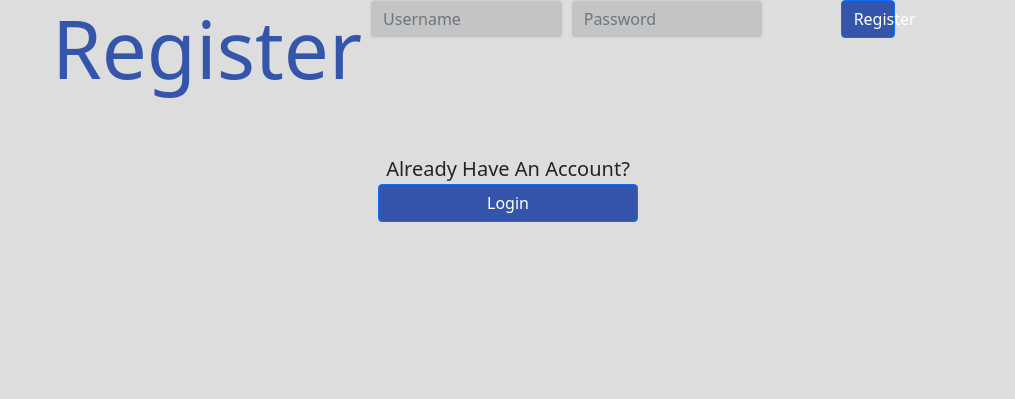
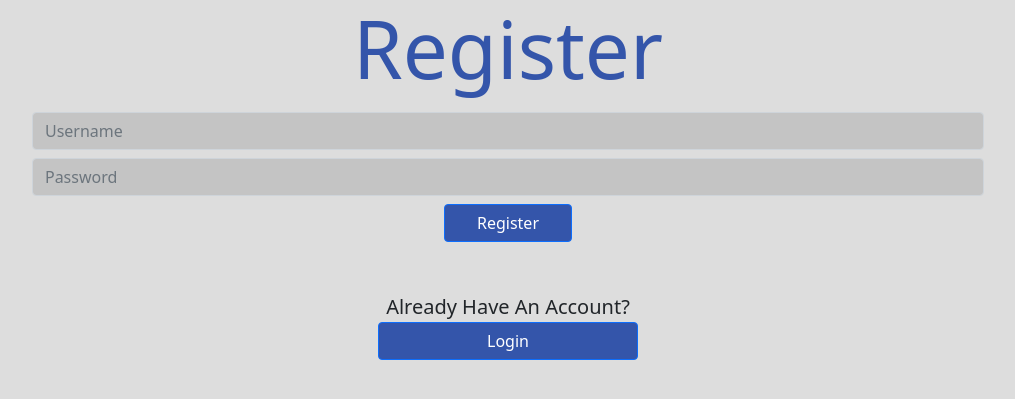
Before and after one commit to RandxmStranger/Pictionary, a Flask app: page /register in a window 1280 px wide. Shown: the top 399 px of the page, without its empty margins (132-1147 px from the left). Run offline with Flask 2, Linux system fonts and the light colour scheme; some libraries are stand-ins or nearby versions.

Commit message:
finished!!!!!!!

```diff
--- a/static/spectateapp.js
+++ b/static/spectateapp.js
@@ -2,6 +2,8 @@ const canvas = document.getElementById("spectatecanvas");
 const socket = io.connect('http://' + document.domain + ':' + location.port); //This creates a socket connection with the flask server
 const chatinput = document.getElementById("chatinput");
 const ctx = canvas.getContext("2d");
+ctx.canvas.width = 1000;
+ctx.canvas.height = 680;
 
 socket.emit("syncSID") //This synchronises the socket id with the server so that the server can contact this user directly.
 
--- a/templates/login.html
+++ b/templates/login.html
@@ -18,7 +18,7 @@
                         <div class="row g-2">
                             <div class="col-">
                                 <div class="row justify-content-center">
-                                    <h1 class="display-1" style="text-align: center; color: #3354AA;">Login</h1>
+                                    <h1 class="display-1" style="text-align: center; color: #3455AA;">Login</h1>
                                 </div>
                                 {% with alert = get_flashed_messages() %}
                                 {% if alert %}
--- a/templates/register.html
+++ b/templates/register.html
@@ -16,9 +16,9 @@
                 <div class="container">
                     <div class="d-flex justify-content-center">
                         <div class="row g-2">
-                            <div class="col">
+                            <div class="col-">
                                 <div class="row justify-content-center">
-                                    <h1 class="display-1" style="color: #3455AA; text-align: center;">Register</h1>
+                                    <h1 class="display-1" style="text-align: center; color: #3455AA;">Register</h1>
                                 </div>
                                 {% with alert = get_flashed_messages() %}
                                 {% if alert %}
@@ -26,15 +26,15 @@
                                 {% endif %}
                                 {% endwith %}
                             </div>
-                            <div class="col-lg">
+                            <div class="col-lg-">
                                 <input type="text" name="username" placeholder="Username" class="form-control" style="background-color: #C4C4C4">
                             </div>
-                            <div class="col-lg">
+                            <div class="col-lg-">
                                 <input type="password" name="password" placeholder="Password" class="form-control" style="background-color:  #C4C4C4;">
                             </div>
-                            <div class="col">
+                            <div class="col-">
                                 <div class="row justify-content-center">
-                                    <button class="btn btn-primary" style="width:25%; background-color: #3455AA">Register</button>
+                                    <button class="btn btn-primary" style="width: 10vw; background-color: #3455AA">Register</button>
                                 </div>
                             </div>
                         </div>
```
Also changed, not shown: database.db, 5 other files.
